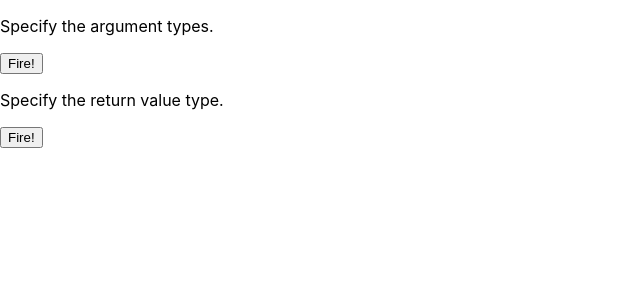
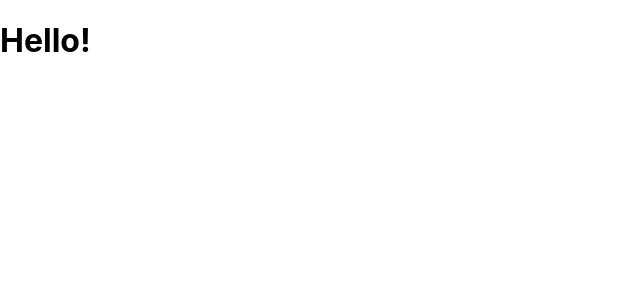
Before and after one commit to h-waji/react-typescript1, a React (Create React App) app: page / in a window 1280 px wide. Shown: the top 300 px of the page, without its empty margins (0-640 px from the left). Built offline with nearby package versions, Linux system fonts and the light colour scheme; the HTML template or start-up script is replaced by a standard one.

Commit message:
----- clear -----

```diff
--- a/package.json
+++ b/package.json
@@ -10,6 +10,7 @@
     "@types/node": "^16.18.87",
     "@types/react": "^18.2.64",
     "@types/react-dom": "^18.2.21",
+    "axios": "^1.6.7",
     "react": "^18.2.0",
     "react-dom": "^18.2.0",
     "react-scripts": "5.0.1",
--- a/src/App.tsx
+++ b/src/App.tsx
@@ -1,43 +1,10 @@
 import React from 'react';
 import './App.css';
-import { Practice1 } from './practices/Practice1';
-import { Practice2 } from './practices/Practice2';
 
-function App() {
+export default function App() {
   return (
-    <>
-      <Practice1 />
-      <Practice2 />
-    </>
+    <div>
+      <h1>Hello!</h1>
+    </div>
   );
 }
-
-export default App;
-
-const sample = () => {
-
-  let bool: boolean = true;
-
-  let num: number = 0;
-
-  let str: string = "hoge";
-
-  let arr1: Array<number> = [1, 2, 3];
-  let arr2: number[] = [1, 2, 3];
-
-  let tuple: [number, string] = [1, "hoge"];
-
-  let any1: any = false;
-
-  const funcA = (): void => {
-      const hoge = "hoge";
-  }
-
-  let null1: null = null;
-
-  let undefine1: undefined = undefined;
-
-  let ojb1: object = {};
-  let obj2: { id: number, name: string } = { id: 1, name: "Max" };
-
-};
--- a/src/practices/Practice1.tsx
+++ /dev/null
@@ -1,16 +0,0 @@
-export const Practice1 = () => {
-    const calcTotalFee = (num: number) => {
-        const total = num * 1.1;
-        console.log(total);
-    }
-
-    // const onClickPractice = () => calcTotalFee('1,000'); => Error
-    const onClickPractice = () => calcTotalFee(1000);
-
-    return (
-        <div>
-            <p>Specify the argument types.</p>
-            <button onClick={onClickPractice}>Fire!</button>
-        </div>
-    );
-};
--- a/src/practices/Practice2.tsx
+++ /dev/null
@@ -1,16 +0,0 @@
-export const Practice2= () => {
-    const getTotalFee = (num: number): number => {
-        const total: number = num * 1.1;
-        console.log(total);
-        return total;
-    }
-
-    const onClickPractice = () => getTotalFee(1000);
-
-    return (
-        <div>
-            <p>Specify the return value type.</p>
-            <button onClick={onClickPractice}>Fire!</button>
-        </div>
-    );
-};
```
Also changed, not shown: 1 other file (tests, documents, lock files or other folders).
